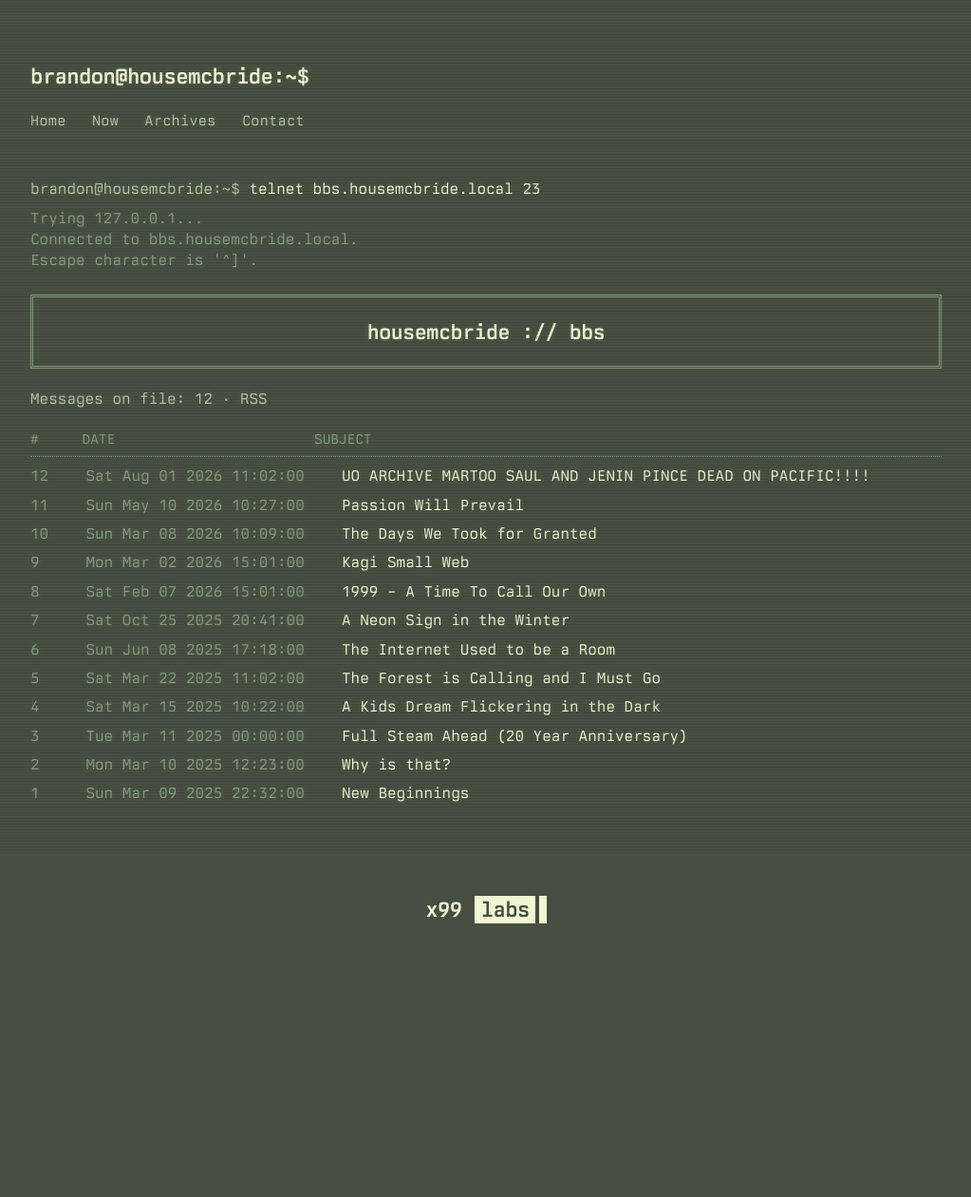
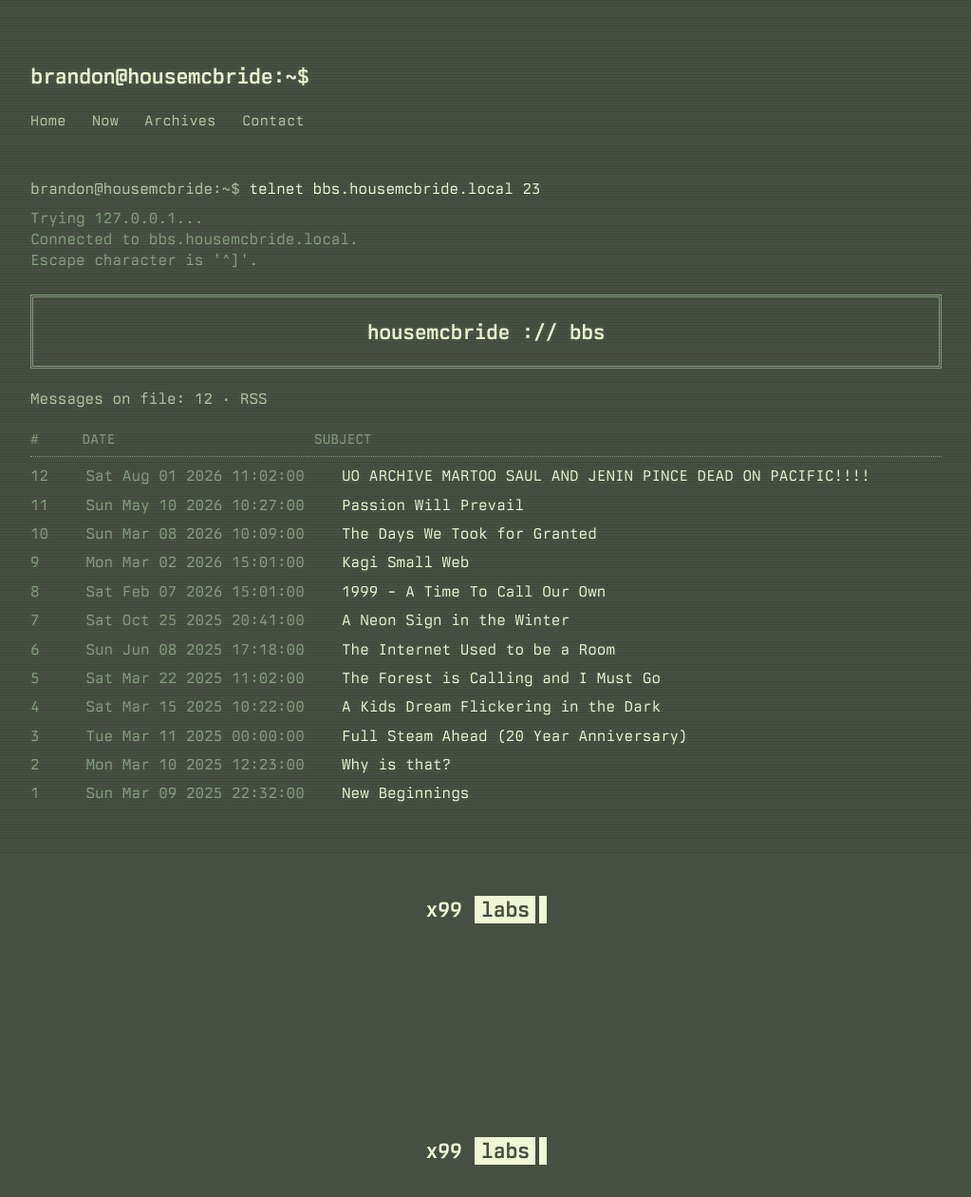
Before and after one commit to bmcbride-op/bmcbride-op.github.io, a Jekyll site: the page built from index.html, in a window 1280 px wide. Shown: the whole page at 95% size, without its empty margins (128-1151 px from the left). Built offline with Jekyll 4.4.1, drawn with Linux system fonts in a browser that asks for light colours; some web fonts are replaced; before the commit the page ends 1102 px from its top, so only the background shows below that.

Commit message:
Add footer to default layout
Added footer with x99 labs wordmark to default layout.

```diff
--- a/_layouts/default.html
+++ b/_layouts/default.html
@@ -56,5 +56,19 @@
 
       </div>
     </div>
+            </div> <!-- end .blog-post -->
+
+      </div> <!-- end .container -->
+    </div> <!-- end .site-wrapper -->
+
+    <!-- x99 labs wordmark — appears on every page -->
+    <footer class="site-footer">
+      <a href="/" aria-label="x99 labs — home">
+        <span class="x99-wordmark">
+          x99 <span class="x99-wordmark__block"><span class="x99-wordmark__tag">labs</span></span>
+        </span>
+      </a>
+    </footer>
+
   </body>
 </html>
```
